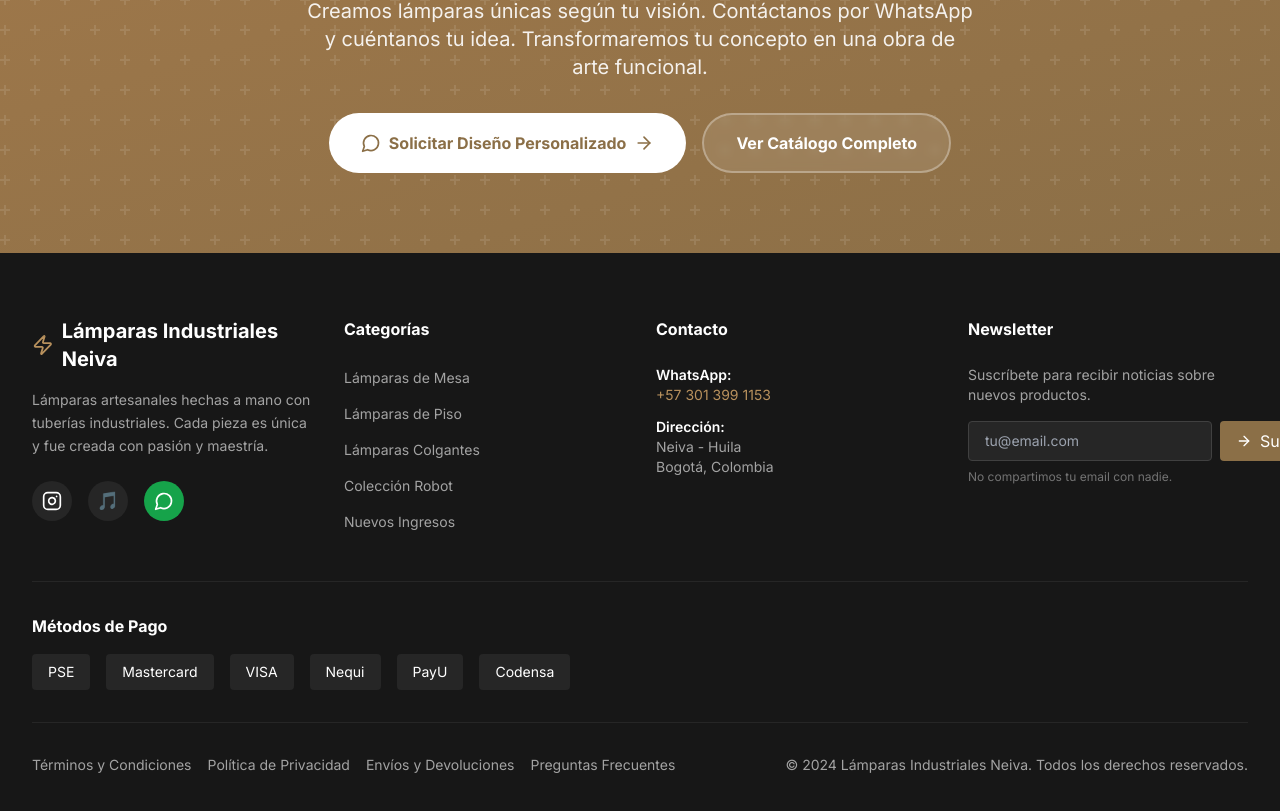
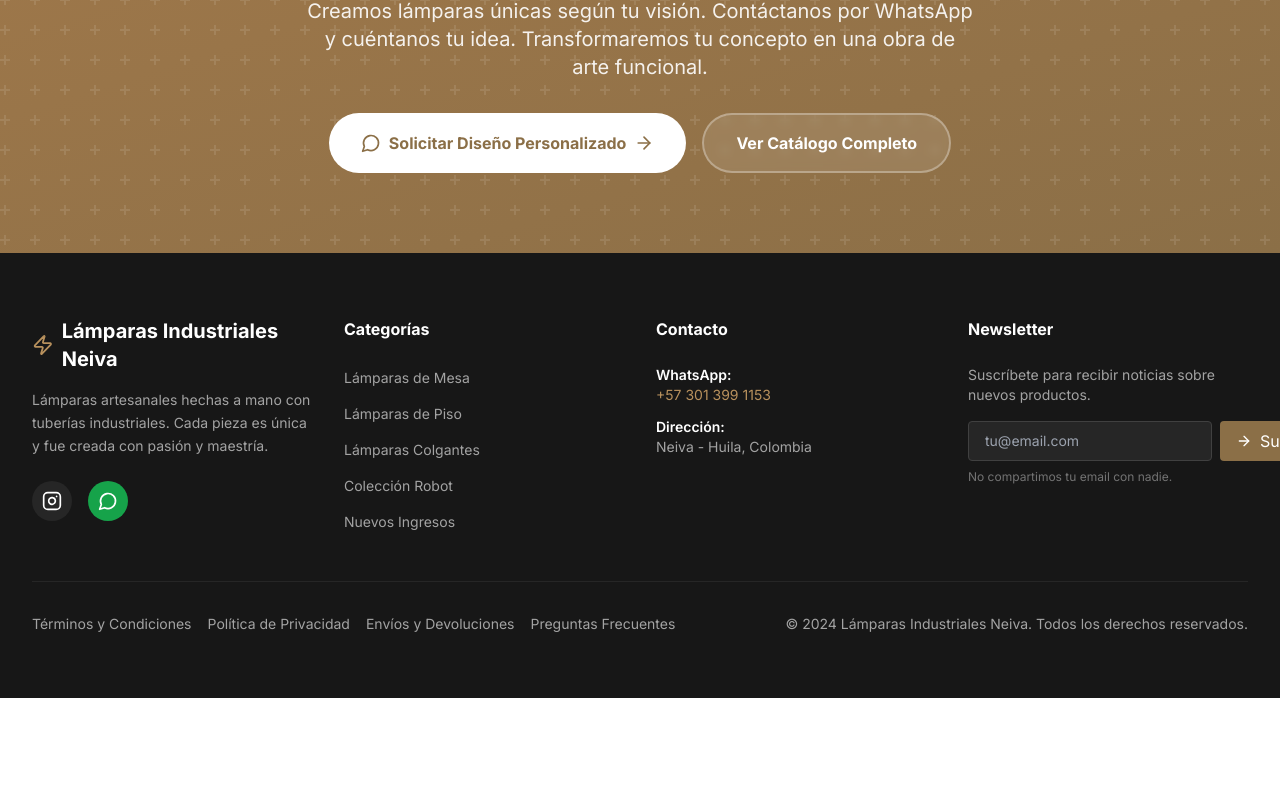
Before and after one commit to Sbastianmedina/lamparas-industriales-neiva, a Next.js app: page / in a window 1280 px wide. Shown: the part 3548-4359 px from the top of the page. After the commit the page ends 4246 px from the top, so only its background shows below. Built offline with nearby package versions, Linux system fonts and the light colour scheme.

Commit message:
fix: correct Instagram link in footer

```diff
--- a/src/components/layout/Footer.tsx
+++ b/src/components/layout/Footer.tsx
@@ -8,7 +8,6 @@ import { FOOTER_CATEGORIES, FOOTER_TERMS } from '@/data/navigation';
 export default function Footer() {
   return (
     <footer className="bg-neutral-900 text-white">
-      {/* Main Content */}
       <div className="container-app py-16">
         <div className="grid grid-cols-1 md:grid-cols-2 lg:grid-cols-4 gap-8 mb-12">
           {/* Brand */}
@@ -21,28 +20,10 @@ export default function Footer() {
               Lámparas artesanales hechas a mano con tuberías industriales. Cada pieza es única y fue creada con pasión y maestría.
             </p>
             <div className="flex gap-4">
-              <a
-                href="https://instagram.com/lamparasindustrialesneiva"
-                target="_blank"
-                rel="noopener noreferrer"
-                className="w-10 h-10 bg-neutral-800 hover:bg-brand-600 rounded-full flex items-center justify-center transition-colors"
-              >
+              <a href="https://instagram.com/lamparasindustriales_neiva" target="_blank" rel="noopener noreferrer" className="w-10 h-10 bg-neutral-800 hover:bg-brand-600 rounded-full flex items-center justify-center transition-colors">
                 <Instagram className="w-5 h-5" />
               </a>
-              <a
-                href="https://tiktok.com/@lamparasindustrialesneiva"
-                target="_blank"
-                rel="noopener noreferrer"
-                className="w-10 h-10 bg-neutral-800 hover:bg-brand-600 rounded-full flex items-center justify-center transition-colors"
-              >
-                <span className="text-lg">🎵</span>
-              </a>
-              <a
-                href="https://wa.me/573013991153"
-                target="_blank"
-                rel="noopener noreferrer"
-                className="w-10 h-10 bg-green-600 hover:bg-green-700 rounded-full flex items-center justify-center transition-colors"
-              >
+              <a href="https://wa.me/573013991153" target="_blank" rel="noopener noreferrer" className="w-10 h-10 bg-green-600 hover:bg-green-700 rounded-full flex items-center justify-center transition-colors">
                 <MessageCircle className="w-5 h-5" />
               </a>
             </div>
@@ -54,10 +35,7 @@ export default function Footer() {
             <ul className="space-y-3">
               {FOOTER_CATEGORIES.map((item) => (
                 <li key={item.label}>
-                  <Link
-                    href={item.href}
-                    className="text-neutral-400 hover:text-brand-400 transition-colors text-sm"
-                  >
+                  <Link href={item.href} className="text-neutral-400 hover:text-brand-400 transition-colors text-sm">
                     {item.label}
                   </Link>
                 </li>
@@ -72,19 +50,14 @@ export default function Footer() {
               <p>
                 <span className="font-semibold text-white">WhatsApp:</span>
                 <br />
-                <a
-                  href="https://wa.me/573013991153"
-                  className="text-brand-400 hover:text-brand-300"
-                >
+                <a href="https://wa.me/573013991153" className="text-brand-400 hover:text-brand-300">
                   +57 301 399 1153
                 </a>
               </p>
               <p>
                 <span className="font-semibold text-white">Dirección:</span>
                 <br />
-                Neiva - Huila
-                <br />
-                Bogotá, Colombia
+                Neiva - Huila, Colombia
               </p>
             </div>
           </div>
@@ -99,28 +72,11 @@ export default function Footer() {
           </div>
         </div>
 
-        {/* Métodos de Pago */}
-        <div className="border-t border-neutral-800 pt-8 mb-8">
-          <h4 className="font-display font-bold mb-4">Métodos de Pago</h4>
-          <div className="flex flex-wrap gap-4">
-            <span className="px-4 py-2 bg-neutral-800 rounded text-sm">PSE</span>
-            <span className="px-4 py-2 bg-neutral-800 rounded text-sm">Mastercard</span>
-            <span className="px-4 py-2 bg-neutral-800 rounded text-sm">VISA</span>
-            <span className="px-4 py-2 bg-neutral-800 rounded text-sm">Nequi</span>
-            <span className="px-4 py-2 bg-neutral-800 rounded text-sm">PayU</span>
-            <span className="px-4 py-2 bg-neutral-800 rounded text-sm">Codensa</span>
-          </div>
-        </div>
-
         {/* Bottom Links */}
         <div className="border-t border-neutral-800 pt-8 flex flex-col sm:flex-row justify-between items-center gap-4 text-sm text-neutral-400">
           <div className="flex flex-wrap gap-4 justify-center sm:justify-start">
             {FOOTER_TERMS.map((item) => (
-              <Link
-                key={item.label}
-                href={item.href}
-                className="hover:text-brand-400 transition-colors"
-              >
+              <Link key={item.label} href={item.href} className="hover:text-brand-400 transition-colors">
                 {item.label}
               </Link>
             ))}
```
Also changed, not shown: src/app/layout.tsx (+2 -7 lines).
